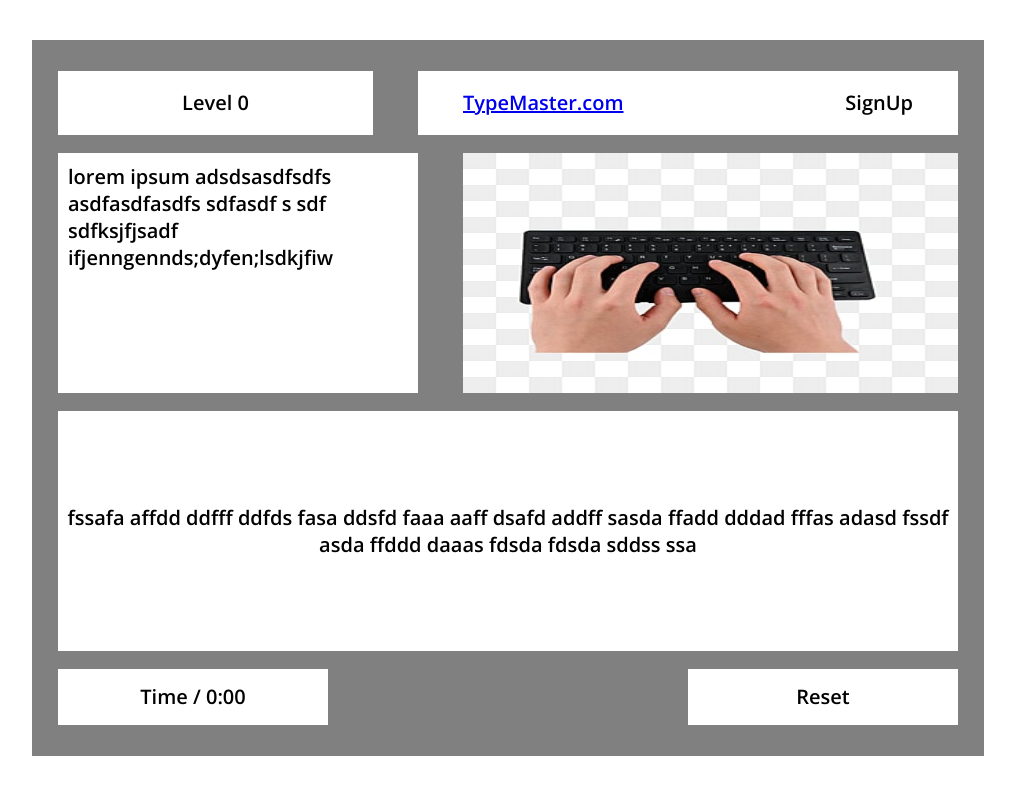
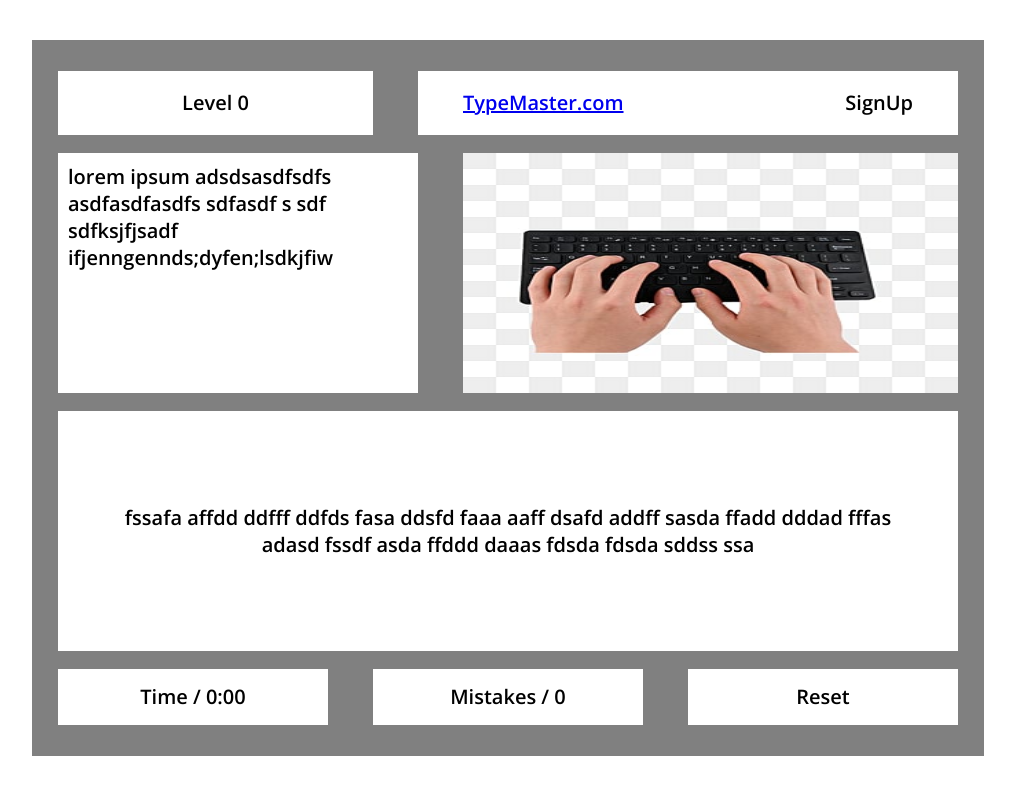
Before and after one commit to DodaRoot/TypeMaster, a React (Create React App) app: page / in a window 1280 px wide. Shown: the top 794 px of the page, without its empty margins (132-1147 px from the left). Built offline with nearby package versions, Linux system fonts and the light colour scheme.

Commit message:
Added mistakes and time function

```diff
--- a/src/App.css
+++ b/src/App.css
@@ -104,6 +104,7 @@ button {
   display: flex;
   justify-content: center;
   align-items: center;
+  padding: 0px 5%;
 }
 
 .keyboard p {
@@ -126,13 +127,24 @@ button {
 }
 
 .time,
-.reset {
+.reset,
+.mistakes {
   width: 30%;
   height: 7vh;
   background-color: white;
   display: flex;
   justify-content: center;
   align-items: center;
+  cursor: pointer;
+}
+
+.mistakes,
+.time {
+  pointer-events: none;
+}
+
+.reset:hover {
+  outline: 2px solid red;
 }
 
 .levelDropDownHidden {
--- a/src/App.js
+++ b/src/App.js
@@ -46,14 +46,6 @@ function App() {
         </div>
       </div>
       <Keyboard />
-      <div className="displays">
-        <div className="time">
-          <p>Time / 0:00</p>
-        </div>
-        <button className="reset">
-          <p>Reset</p>
-        </button>
-      </div>
     </div>
   );
 }
--- a/src/Keyboard.js
+++ b/src/Keyboard.js
@@ -4,20 +4,57 @@ import React, { useState, useEffect, useCallback } from "react";
 let focus = false;
 let exampleArray = ["a", "s", "d", "f"];
 let i = 0;
+let firstKeyPress = false;
+let seconds = 0;
+let minutes = 0;
 
 function Keyboard() {
   let [keyboardHighlight, setKeyboardHighlight] = useState("");
   let [displayWord, setDisplayWord] = useState([]);
   let [highlightWord, setHighlightWord] = useState([]);
+  let [mistakes, setMistakes] = useState(0);
+  let [timer, setTimer] = useState("0:00");
+
+  const timerSet = () => {
+    setInterval(() => {
+      console.log(".");
+      displayTime();
+    }, 1000);
+  };
+
+  const resetTimer = () => {
+    if (firstKeyPress) {
+      window.location.reload();
+    }
+  };
+
+  const displayTime = () => {
+    seconds++;
+    if (seconds > 59) {
+      seconds = 0;
+      minutes++;
+    }
+    if (seconds < 10) {
+      setTimer(`${minutes}:0${seconds}`);
+    } else {
+      setTimer(`${minutes}:${seconds}`);
+    }
+  };
 
   const keyListen = useCallback(
     (e) => {
+      if (!firstKeyPress) {
+        timerSet();
+        firstKeyPress = true;
+      }
       if (e.key === displayWord[i]) {
         let display = [...displayWord].slice(i + 1);
         let highlight = [...displayWord].slice(0, i + 1);
         setDisplayWord(display);
         setHighlightWord(highlight);
         i++;
+      } else {
+        setMistakes((mistakes += 1));
       }
     },
     [displayWord]
@@ -66,6 +103,7 @@ function Keyboard() {
   }, [mouseTarget]);
 
   return (
+    <div>
       <div className={`keyboard ${keyboardHighlight}`}>
         <p>
           <span className="highlight">{highlightWord}</span>
@@ -73,6 +111,18 @@ function Keyboard() {
           <span>{displayWord}</span>
         </p>
       </div>
+      <div className="displays">
+        <div className="time">
+          <p>Time / {timer}</p>
+        </div>
+        <div className="mistakes">
+          <p>Mistakes / {mistakes}</p>
+        </div>
+        <button className="reset" onClick={resetTimer}>
+          <p>Reset</p>
+        </button>
+      </div>
+    </div>
   );
 }
 
```
Lines whose indentation alone changed are shown as unchanged.
